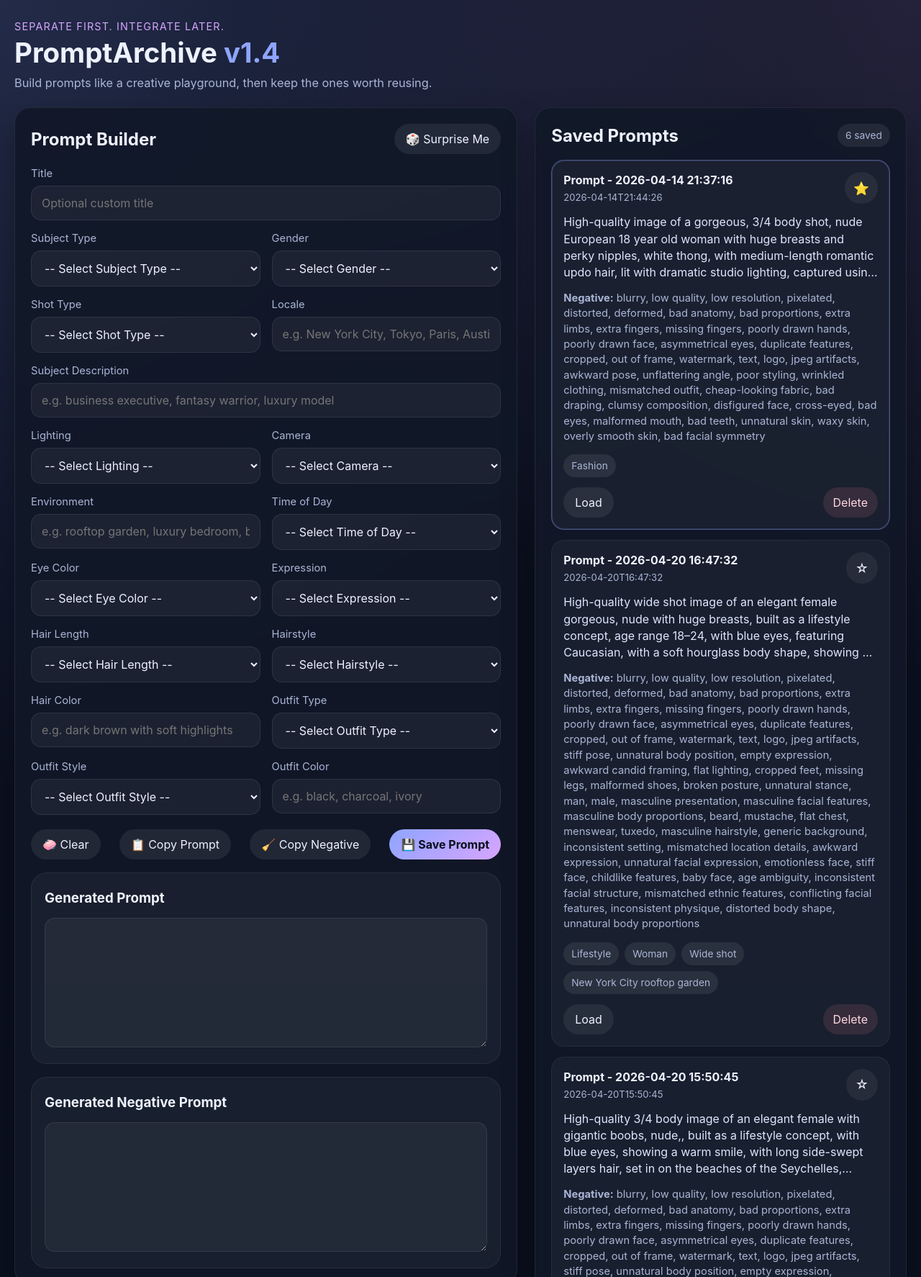
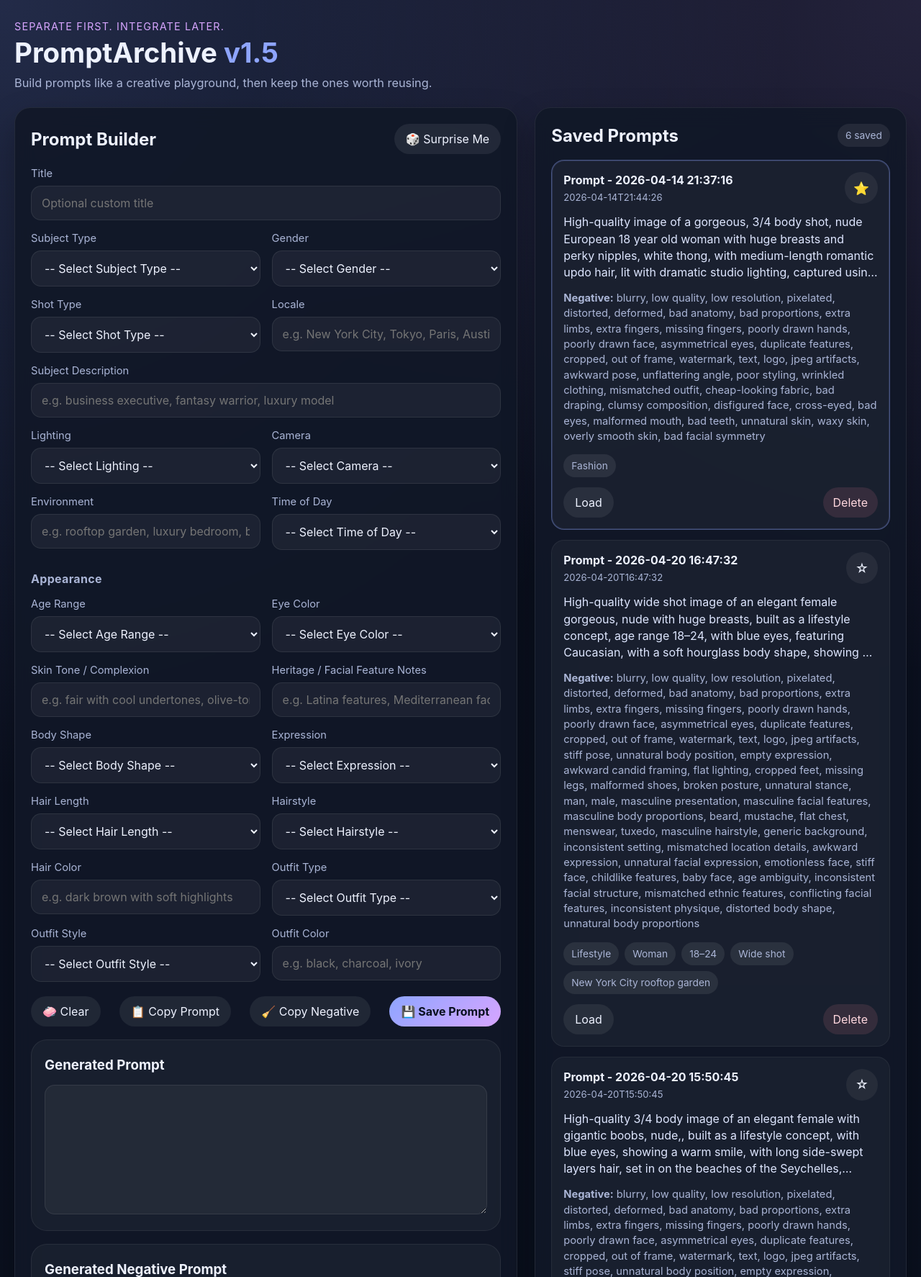
Before and after one commit to DualHalo/PromptArchive, a Flask app: page / in a window 1280 px wide. Shown: the top 1774 px of the page at 72% size. Run offline with Flask 3, Linux system fonts and the light colour scheme; data comes from the database, SQL or seed files in the repository; both versions use the stored data as it was after the commit.

Commit message:
Add appearance layer (age, skin tone, heritage, body shape, expression), improve gender-aware logic, and refine hair modeling (length vs style separation)

```diff
--- a/app.py
+++ b/app.py
@@ -35,7 +35,11 @@ def init_db() -> None:
                 camera TEXT NOT NULL,
                 environment TEXT NOT NULL,
                 time_of_day TEXT NOT NULL,
+                age_range TEXT NOT NULL DEFAULT '',
                 eye_color TEXT NOT NULL DEFAULT '',
+                skin_tone TEXT NOT NULL DEFAULT '',
+                heritage_notes TEXT NOT NULL DEFAULT '',
+                body_shape TEXT NOT NULL DEFAULT '',
                 expression TEXT NOT NULL DEFAULT '',
                 hair_length TEXT NOT NULL,
                 hair_style TEXT NOT NULL,
@@ -62,7 +66,11 @@ def init_db() -> None:
             "gender": "ALTER TABLE prompts ADD COLUMN gender TEXT NOT NULL DEFAULT ''",
             "shot_type": "ALTER TABLE prompts ADD COLUMN shot_type TEXT NOT NULL DEFAULT ''",
             "locale": "ALTER TABLE prompts ADD COLUMN locale TEXT NOT NULL DEFAULT ''",
+            "age_range": "ALTER TABLE prompts ADD COLUMN age_range TEXT NOT NULL DEFAULT ''",
             "eye_color": "ALTER TABLE prompts ADD COLUMN eye_color TEXT NOT NULL DEFAULT ''",
+            "skin_tone": "ALTER TABLE prompts ADD COLUMN skin_tone TEXT NOT NULL DEFAULT ''",
+            "heritage_notes": "ALTER TABLE prompts ADD COLUMN heritage_notes TEXT NOT NULL DEFAULT ''",
+            "body_shape": "ALTER TABLE prompts ADD COLUMN body_shape TEXT NOT NULL DEFAULT ''",
             "expression": "ALTER TABLE prompts ADD COLUMN expression TEXT NOT NULL DEFAULT ''",
         }
 
@@ -129,7 +137,11 @@ def build_prompt(data: dict[str, str]) -> str:
     environment = clean_value(data.get("environment"))
     time_of_day = clean_value(data.get("time_of_day"))
 
+    age_range = clean_value(data.get("age_range"))
     eye_color = clean_value(data.get("eye_color"))
+    skin_tone = clean_value(data.get("skin_tone"))
+    heritage_notes = clean_value(data.get("heritage_notes"))
+    body_shape = clean_value(data.get("body_shape"))
     expression = clean_value(data.get("expression"))
 
     hair_length = clean_value(data.get("hair_length"))
@@ -151,7 +163,11 @@ def build_prompt(data: dict[str, str]) -> str:
             camera,
             environment,
             time_of_day,
+            age_range,
             eye_color,
+            skin_tone,
+            heritage_notes,
+            body_shape,
             expression,
             hair_length,
             hair_style,
@@ -182,8 +198,20 @@ def build_prompt(data: dict[str, str]) -> str:
     if subject_type:
         prompt_parts.append(f"built as a {subject_type.lower()} concept")
 
+    if age_range:
+        prompt_parts.append(f"age range {age_range}")
+
     if eye_color:
         prompt_parts.append(f"with {eye_color} eyes")
+
+    if skin_tone:
+        prompt_parts.append(f"with {skin_tone}")
+
+    if heritage_notes:
+        prompt_parts.append(f"featuring {heritage_notes}")
+
+    if body_shape:
+        prompt_parts.append(f"with a {body_shape} body shape")
 
     if expression:
         prompt_parts.append(f"showing a {expression}")
@@ -222,7 +250,12 @@ def build_negative_prompt(data: dict[str, str]) -> str:
     gender = clean_value(data.get("gender")).lower()
     shot_type = clean_value(data.get("shot_type")).lower()
     locale = clean_value(data.get("locale")).lower()
+
+    age_range = clean_value(data.get("age_range")).lower()
     eye_color = clean_value(data.get("eye_color")).lower()
+    skin_tone = clean_value(data.get("skin_tone")).lower()
+    heritage_notes = clean_value(data.get("heritage_notes")).lower()
+    body_shape = clean_value(data.get("body_shape")).lower()
     expression = clean_value(data.get("expression")).lower()
 
     other_values = [
@@ -244,7 +277,11 @@ def build_negative_prompt(data: dict[str, str]) -> str:
         and not gender
         and not shot_type
         and not locale
+        and not age_range
         and not eye_color
+        and not skin_tone
+        and not heritage_notes
+        and not body_shape
         and not expression
         and not any(other_values)
     ):
@@ -359,6 +396,30 @@ def build_negative_prompt(data: dict[str, str]) -> str:
         "stiff face",
     ]
 
+    age_negatives = [
+        "childlike features",
+        "baby face",
+        "age ambiguity",
+    ]
+
+    complexion_negatives = [
+        "washed-out skin",
+        "incorrect skin tone",
+        "inconsistent complexion",
+    ]
+
+    heritage_negatives = [
+        "inconsistent facial structure",
+        "mismatched ethnic features",
+        "conflicting facial features",
+    ]
+
+    body_shape_negatives = [
+        "inconsistent physique",
+        "distorted body shape",
+        "unnatural body proportions",
+    ]
+
     gender_negatives = {
         "woman": [
             "man",
@@ -436,9 +497,11 @@ def build_negative_prompt(data: dict[str, str]) -> str:
         "Chest-up": portrait_negatives,
         "Waist-up": three_quarter_negatives,
         "3/4 body": three_quarter_negatives,
-        "3/4 Body": three_quarter_negatives,
         "Full body": full_body_negatives,
-        "Full Body": full_body_negatives,
+        "Wide shot": full_body_negatives,
+        "Environmental portrait": three_quarter_negatives,
+        "Over-the-shoulder": portrait_negatives,
+        "Dynamic angle shot": three_quarter_negatives,
         "": [],
     }
 
@@ -451,6 +514,18 @@ def build_negative_prompt(data: dict[str, str]) -> str:
 
     if expression:
         combined.extend(expression_negatives)
+
+    if age_range:
+        combined.extend(age_negatives)
+
+    if skin_tone:
+        combined.extend(complexion_negatives)
+
+    if heritage_notes:
+        combined.extend(heritage_negatives)
+
+    if body_shape:
+        combined.extend(body_shape_negatives)
 
     for keyword, negatives in keyword_map.items():
         if keyword in subject:
@@ -507,7 +582,11 @@ def save_prompt():
         "camera": clean_value(request.form.get("camera")),
         "environment": clean_value(request.form.get("environment")),
         "time_of_day": clean_value(request.form.get("time_of_day")),
+        "age_range": clean_value(request.form.get("age_range")),
         "eye_color": clean_value(request.form.get("eye_color")),
+        "skin_tone": clean_value(request.form.get("skin_tone")),
+        "heritage_notes": clean_value(request.form.get("heritage_notes")),
+        "body_shape": clean_value(request.form.get("body_shape")),
         "expression": clean_value(request.form.get("expression")),
         "hair_length": clean_value(request.form.get("hair_length")),
         "hair_style": clean_value(request.form.get("hair_style")),
@@ -537,7 +616,11 @@ def save_prompt():
                 camera,
                 environment,
                 time_of_day,
+                age_range,
                 eye_color,
+                skin_tone,
+                heritage_notes,
+                body_shape,
                 expression,
                 hair_length,
                 hair_style,
@@ -549,7 +632,7 @@ def save_prompt():
                 negative_prompt,
                 created_at
             )
-            VALUES (?, ?, ?, ?, ?, ?, ?, ?, ?, ?, ?, ?, ?, ?, ?, ?, ?, ?, ?, ?, ?)
+            VALUES (?, ?, ?, ?, ?, ?, ?, ?, ?, ?, ?, ?, ?, ?, ?, ?, ?, ?, ?, ?, ?, ?, ?, ?, ?)
             """,
             (
                 form_data["title"],
@@ -562,7 +645,11 @@ def save_prompt():
                 form_data["camera"],
                 form_data["environment"],
                 form_data["time_of_day"],
+                form_data["age_range"],
                 form_data["eye_color"],
+                form_data["skin_tone"],
+                form_data["heritage_notes"],
+                form_data["body_shape"],
                 form_data["expression"],
                 form_data["hair_length"],
                 form_data["hair_style"],
--- a/static/script.js
+++ b/static/script.js
@@ -16,10 +16,10 @@ const genderSelect = document.getElementById("gender");
 
 const optionPools = {
     hairLength: {
-        default: ["short", "medium-length", "long"],
-        woman: ["medium-length", "long"],
-        man: ["short", "medium-length"],
-        "non-binary": ["short", "medium-length", "long"]
+        default: ["very short", "short", "medium-length", "long", "very long"],
+        woman: ["very short", "short", "medium-length", "long", "very long"],
+        man: ["bald", "buzzed", "very short", "short", "medium-length", "long", "very long"],
+        "non-binary": ["bald", "buzzed", "very short", "short", "medium-length", "long", "very long"]
     },
     hairStyle: {
         default: [
@@ -186,7 +186,23 @@ const surpriseSets = {
         "sunlit beach boardwalk"
     ],
     time_of_day: ["morning", "afternoon", "golden hour", "sunset", "night"],
+    age_range: ["18–24", "25–34", "35–44", "45–54", "55+"],
     eye_color: ["brown", "hazel", "green", "blue", "gray"],
+    skin_tone: [
+        "fair with cool undertones",
+        "light olive complexion",
+        "medium tan complexion",
+        "warm brown skin",
+        "deep brown skin"
+    ],
+    heritage_notes: [
+        "Latina features",
+        "Mediterranean facial structure",
+        "East Asian appearance",
+        "Afro-Caribbean features",
+        "mixed-race appearance"
+    ],
+    body_shape: ["slim", "lean", "athletic", "curvy", "soft hourglass", "broad-shouldered"],
     expression: [
         "soft smile",
         "confident expression",
@@ -305,7 +321,11 @@ surpriseBtn.addEventListener("click", async () => {
     Object.entries(surpriseSets).forEach(([fieldName, values]) => {
         const field = form.elements.namedItem(fieldName);
         if (field) {
-            field.value = randomItem(values);
+            if (field.tagName === "SELECT") {
+                field.value = randomItem(values);
+            } else {
+                field.value = randomItem(values);
+            }
         }
     });
 
@@ -313,33 +333,25 @@ surpriseBtn.addEventListener("click", async () => {
 
     if (hairLengthSelect.options.length > 1) {
         hairLengthSelect.value = randomItem(
-            Array.from(hairLengthSelect.options)
-                .slice(1)
-                .map((option) => option.value)
+            Array.from(hairLengthSelect.options).slice(1).map((option) => option.value)
         );
     }
 
     if (hairStyleSelect.options.length > 1) {
         hairStyleSelect.value = randomItem(
-            Array.from(hairStyleSelect.options)
-                .slice(1)
-                .map((option) => option.value)
+            Array.from(hairStyleSelect.options).slice(1).map((option) => option.value)
         );
     }
 
     if (outfitTypeSelect.options.length > 1) {
         outfitTypeSelect.value = randomItem(
-            Array.from(outfitTypeSelect.options)
-                .slice(1)
-                .map((option) => option.value)
+            Array.from(outfitTypeSelect.options).slice(1).map((option) => option.value)
         );
     }
 
     if (outfitStyleSelect.options.length > 1) {
         outfitStyleSelect.value = randomItem(
-            Array.from(outfitStyleSelect.options)
-                .slice(1)
-                .map((option) => option.value)
+            Array.from(outfitStyleSelect.options).slice(1).map((option) => option.value)
         );
     }
 
@@ -398,7 +410,7 @@ document.querySelectorAll(".load-btn").forEach((button) => {
 
         const prompt = data.prompt;
 
-        const mappings = [
+        const directMappings = [
             "title",
             "subject_type",
             "gender",
@@ -409,13 +421,17 @@ document.querySelectorAll(".load-btn").forEach((button) => {
             "camera",
             "environment",
             "time_of_day",
+            "age_range",
             "eye_color",
+            "skin_tone",
+            "heritage_notes",
+            "body_shape",
             "expression",
             "hair_color",
             "outfit_color"
         ];
 
-        mappings.forEach((key) => {
+        directMappings.forEach((key) => {
             const field = form.elements.namedItem(key);
             if (field && prompt[key] !== undefined && prompt[key] !== null) {
                 field.value = prompt[key];
@@ -424,14 +440,14 @@ document.querySelectorAll(".load-btn").forEach((button) => {
 
         applyGenderAwareOptions();
 
-        const selectMappings = [
+        const genderAwareMappings = [
             "hair_length",
             "hair_style",
             "outfit_type",
             "outfit_style"
         ];
 
-        selectMappings.forEach((key) => {
+        genderAwareMappings.forEach((key) => {
             const field = form.elements.namedItem(key);
             if (field && prompt[key] !== undefined && prompt[key] !== null) {
                 field.value = prompt[key];
--- a/static/styles.css
+++ b/static/styles.css
@@ -398,6 +398,22 @@ select:focus {
     display: block;
 }
 
+.section-heading {
+    margin-top: 8px;
+    padding-top: 6px;
+}
+
+.section-heading h3 {
+    margin: 0;
+    font-size: 1rem;
+    color: var(--muted);
+    letter-spacing: 0.02em;
+}
+
+.person-only {
+    display: block;
+}
+
 @media (max-width: 1100px) {
     .main-grid {
         grid-template-columns: 1fr;
--- a/templates/index.html
+++ b/templates/index.html
@@ -11,7 +11,7 @@
         <header class="topbar">
             <div>
                 <p class="eyebrow">Separate first. Integrate later.</p>
-                <h1>PromptArchive <span>v1.4</span></h1>
+                <h1>PromptArchive <span>v1.5</span></h1>
                 <p class="subhead">Build prompts like a creative playground, then keep the ones worth reusing.</p>
             </div>
         </header>
@@ -145,7 +145,23 @@
                             </select>
                         </div>
 
-                        <div class="field">
+                        <div class="field section-heading full">
+                            <h3>Appearance</h3>
+                        </div>
+
+                        <div class="field person-only">
+                            <label for="age_range">Age Range</label>
+                            <select id="age_range" name="age_range">
+                                <option value="">-- Select Age Range --</option>
+                                <option>18–24</option>
+                                <option>25–34</option>
+                                <option>35–44</option>
+                                <option>45–54</option>
+                                <option>55+</option>
+                            </select>
+                        </div>
+
+                        <div class="field person-only">
                             <label for="eye_color">Eye Color</label>
                             <select id="eye_color" name="eye_color">
                                 <option value="">-- Select Eye Color --</option>
@@ -161,7 +177,32 @@
                             </select>
                         </div>
 
-                        <div class="field">
+                        <div class="field person-only">
+                            <label for="skin_tone">Skin Tone / Complexion</label>
+                            <input type="text" id="skin_tone" name="skin_tone" placeholder="e.g. fair with cool undertones, olive-toned, medium brown skin">
+                        </div>
+
+                        <div class="field person-only">
+                            <label for="heritage_notes">Heritage / Facial Feature Notes</label>
+                            <input type="text" id="heritage_notes" name="heritage_notes" placeholder="e.g. Latina features, Mediterranean facial structure, East Asian appearance">
+                        </div>
+
+                        <div class="field person-only">
+                            <label for="body_shape">Body Shape</label>
+                            <select id="body_shape" name="body_shape">
+                                <option value="">-- Select Body Shape --</option>
+                                <option>slim</option>
+                                <option>lean</option>
+                                <option>athletic</option>
+                                <option>curvy</option>
+                                <option>soft hourglass</option>
+                                <option>broad-shouldered</option>
+                                <option>plus-size</option>
+                                <option>muscular</option>
+                            </select>
+                        </div>
+
+                        <div class="field person-only">
                             <label for="expression">Expression</label>
                             <select id="expression" name="expression">
                                 <option value="">-- Select Expression --</option>
@@ -275,6 +316,7 @@
                                 <div class="chip-row">
                                     {% if prompt["subject_type"] %}<span class="chip">{{ prompt["subject_type"] }}</span>{% endif %}
                                     {% if prompt["gender"] %}<span class="chip">{{ prompt["gender"] }}</span>{% endif %}
+                                    {% if prompt["age_range"] %}<span class="chip">{{ prompt["age_range"] }}</span>{% endif %}
                                     {% if prompt["shot_type"] %}<span class="chip">{{ prompt["shot_type"] }}</span>{% endif %}
                                     {% if prompt["locale"] %}<span class="chip">{{ prompt["locale"] }}</span>{% endif %}
                                     {% if prompt["time_of_day"] %}<span class="chip">{{ prompt["time_of_day"] }}</span>{% endif %}
```
Also changed, not shown: promptarchive.db.
